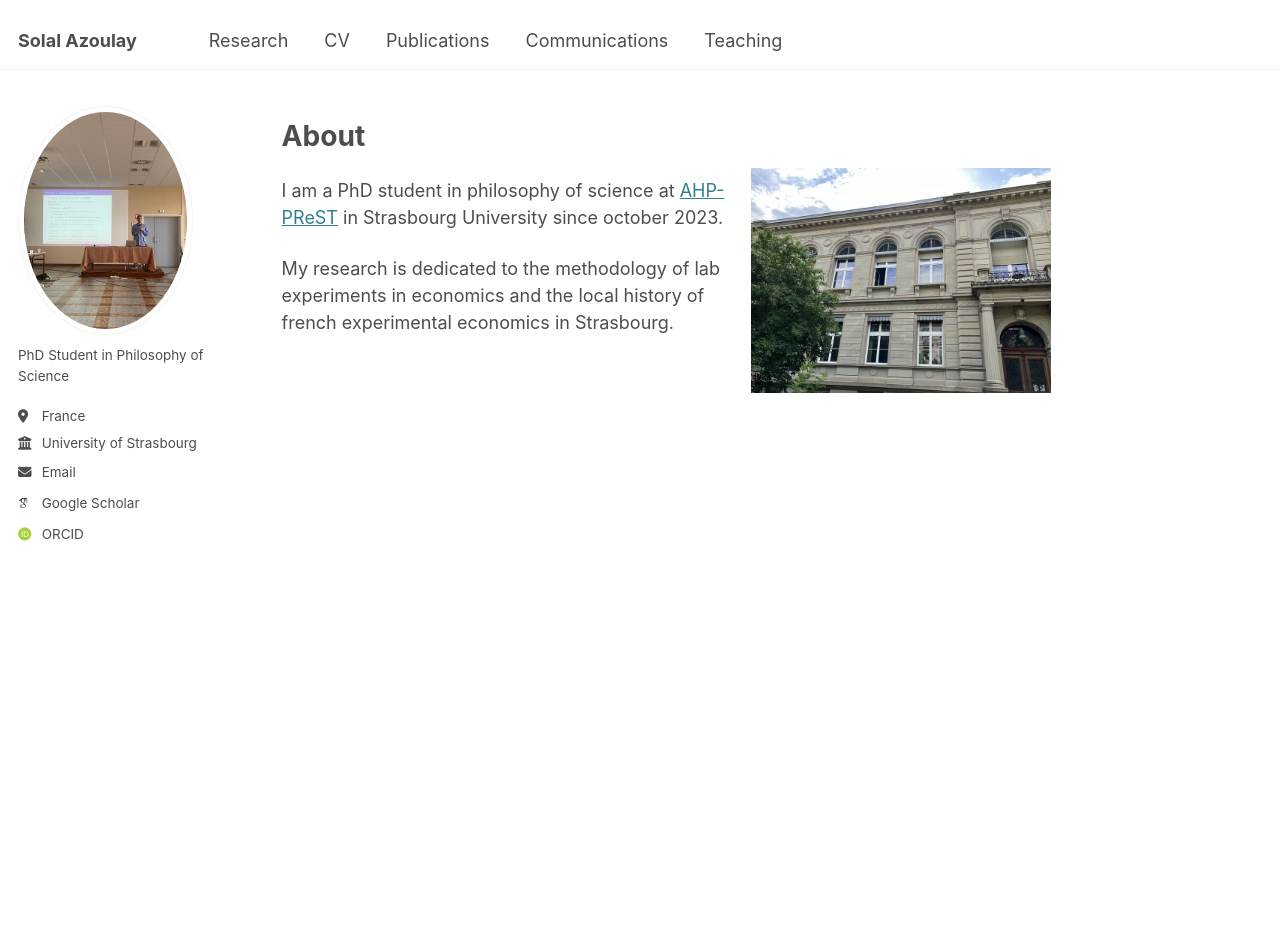
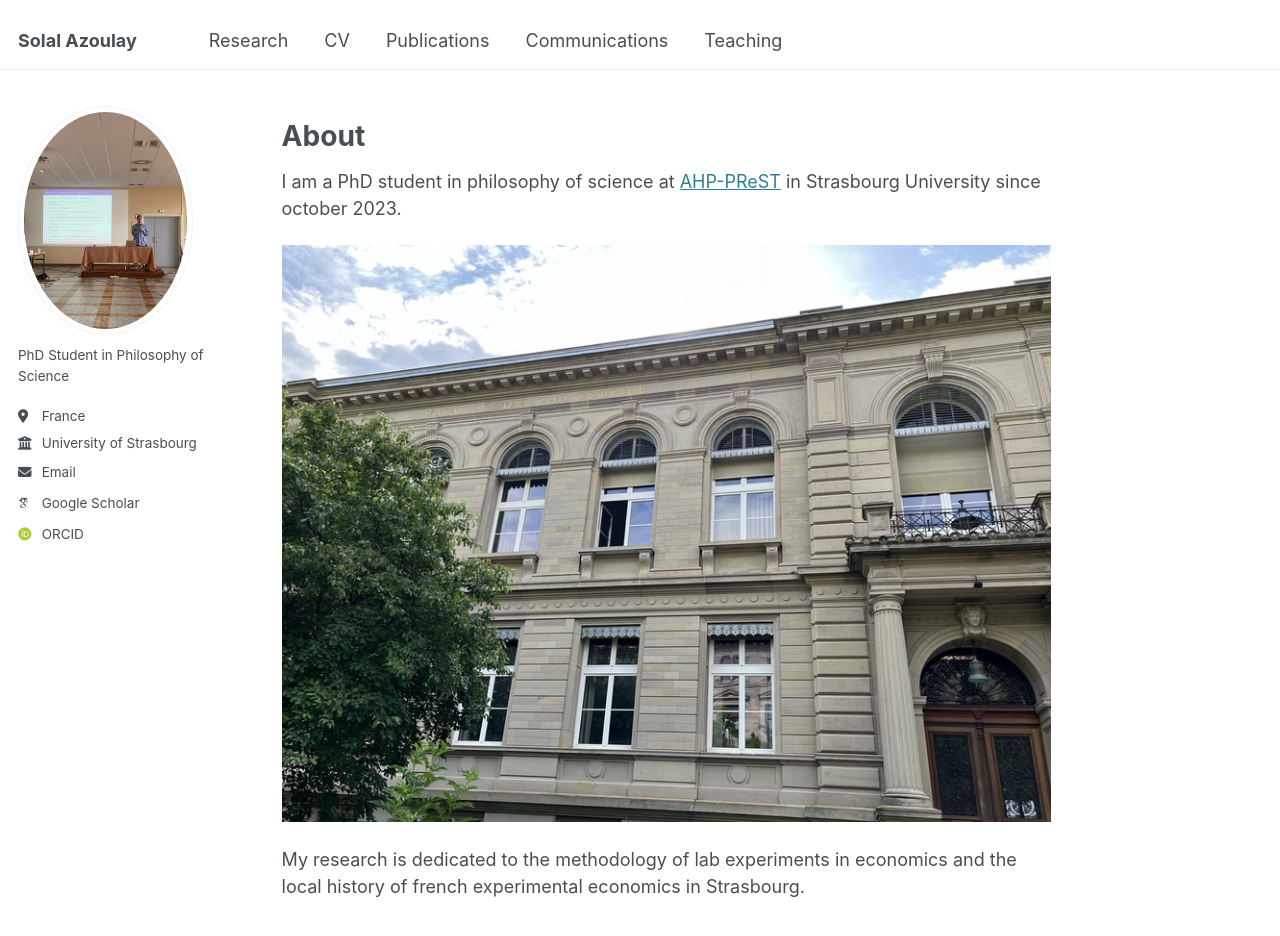
Before and after one commit to solal-azoulay/solal-azoulay.github.io, a Jekyll site: the page built from _pages/about.md, in a window 1280 px wide and 1202 px high. Shown: the top 936 px of the window. Built offline with Jekyll 4.4.1, drawn with Linux system fonts in a browser that asks for light colours; some web fonts are replaced.

Commit message:
Update about.md

```diff
--- a/_pages/about.md
+++ b/_pages/about.md
@@ -8,8 +8,9 @@ redirect_from:
 ---
 About
 =====
-![Faculté de philosophie de Strasbourg](files/philo-unistra.jpg){: .align-right width="300 px"}
-
 I am a PhD student in philosophy of science at [AHP-PReST](https://poincare.univ-lorraine.fr/) in Strasbourg University since october 2023.
 
+   ![Faculté de philosophie de Strasbourg](files/philo-unistra.jpg)
+
+
 My research is dedicated to the methodology of lab experiments in economics and the local history of french experimental economics in Strasbourg.
```
